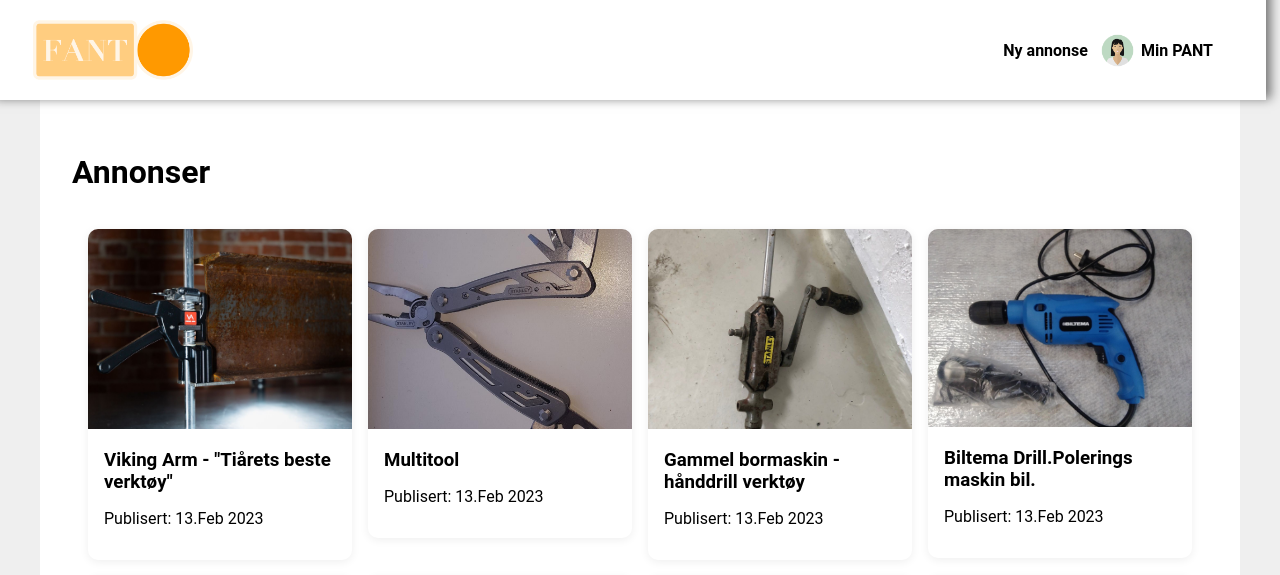
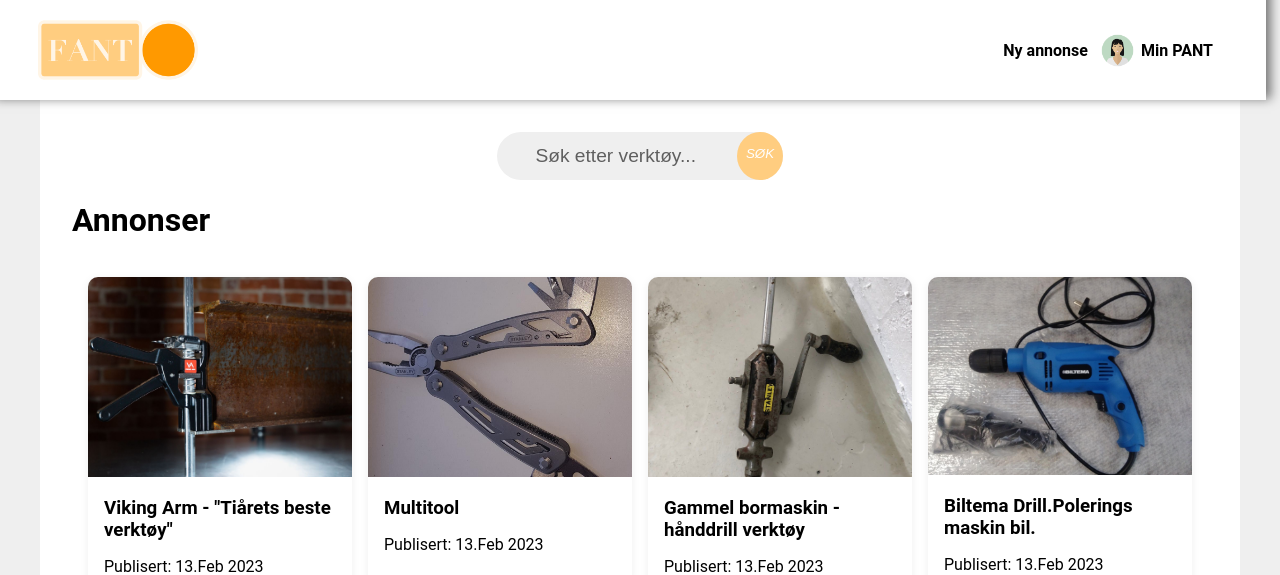
Before and after one commit to Eduard-Prokhorikhin/PU-prosjekt, a Django app: page /post/ in a window 1280 px wide. Shown: the top 575 px of the page. Run offline with Django 4.2, Linux system fonts and the light colour scheme; data comes from the database, SQL or seed files in the repository.

Commit message:
#7 created search bar

```diff
--- a/static/css/styles.css
+++ b/static/css/styles.css
@@ -109,6 +109,7 @@ header {
 
 header > img {
     height: 80px;
+    margin-left: 5px;
     cursor: pointer;
 }
 
@@ -137,7 +138,6 @@ header a:hover {
     height: 35px;
     padding-left: 7.5px;
  }
-
 
 .content {
     max-width: 1200px;
@@ -219,3 +219,65 @@ header a:hover {
     grid-column: 2 / 2;
     width: 100%;
 }
+
+/*Copied from https://templateyou.com/free-css-search-boxes/*/
+input, button {
+	border: none;
+	background: none;
+	outline: 0;
+}
+
+button {cursor: pointer}
+.SearchBox-input::placeholder {
+ color:black;
+	opacity: .6;
+}
+
+/* Chrome, Opera ySafari */
+.SearchBox-input::-webkit-input-placeholder {
+  color: black;
+}
+
+.SearchBox {
+	--height: 3em;
+    margin: 0 auto;
+	display: flex;
+	border-radius: 25px;
+	background-color: var(--bg-color1);
+	height: var(--height);
+}
+
+.SearchBox-input {
+    padding-left: 2em;
+    padding-right: 1em;
+    width: 240px;
+    font-size: 1.2em;
+    color: black;
+    transition: .45s;
+}
+.SearchBox-button {
+    display: flex;
+    border-radius: 50%;
+    width: 46px;
+    height: var(calc(--height));
+    background-color: var(--primary-color);
+    border: 10px --secondary-color;
+    transition: .3s;
+}
+
+.SearchBox-button:hover  {
+    background-color: var(--secondary-color);
+}
+
+#SearchBox-icon {
+    margin: 12.5px auto;
+    height: 20px;
+    color: #fff;
+}
+
+@media screen and (min-width: 400px){
+	.SearchBox:hover .SearchBox-input {
+		width: 350px;
+	}
+}
+/*End of copied snippet*/
--- a/templates/posts.html
+++ b/templates/posts.html
@@ -1,6 +1,7 @@
 {% extends "page.html" %}
 
 {% block content %}
+  {% include "search.html" %}
   <h1>{{ title }}</h1>
   <div id="posts_container">
     {% for post in post_list %}
--- /dev/null
+++ b/templates/search.html
@@ -0,0 +1,10 @@
+{% block content %}
+    <div class="SearchBox">
+        <input type="text" class="SearchBox-input" placeholder="Søk etter verktøy...">
+
+        <button class="SearchBox-button">
+            <i id="SearchBox-icon" class="fa-solid fa-magnifying-glass">SØK</i>
+        </button>
+
+    </div>
+{% endblock %}
```
